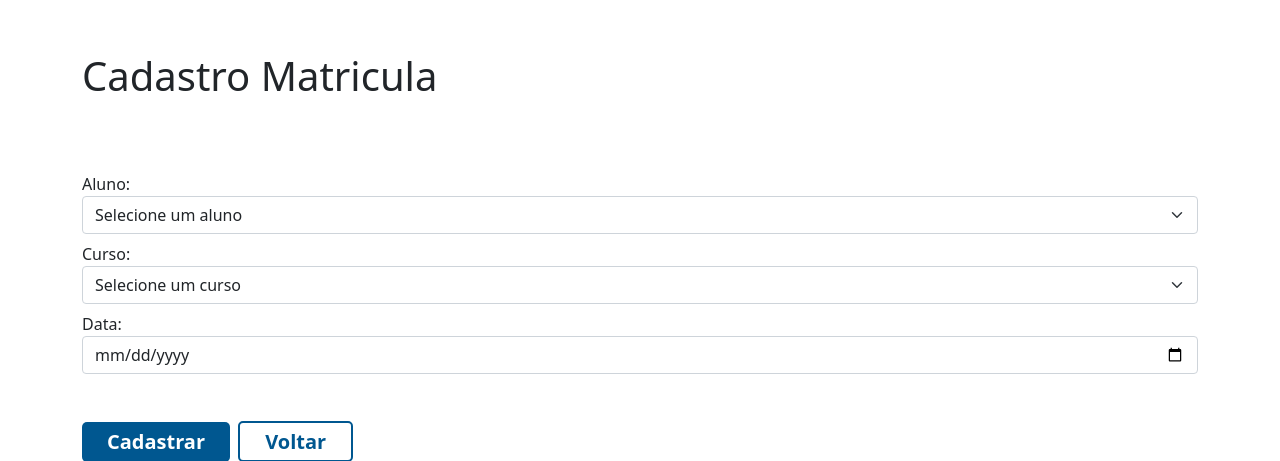
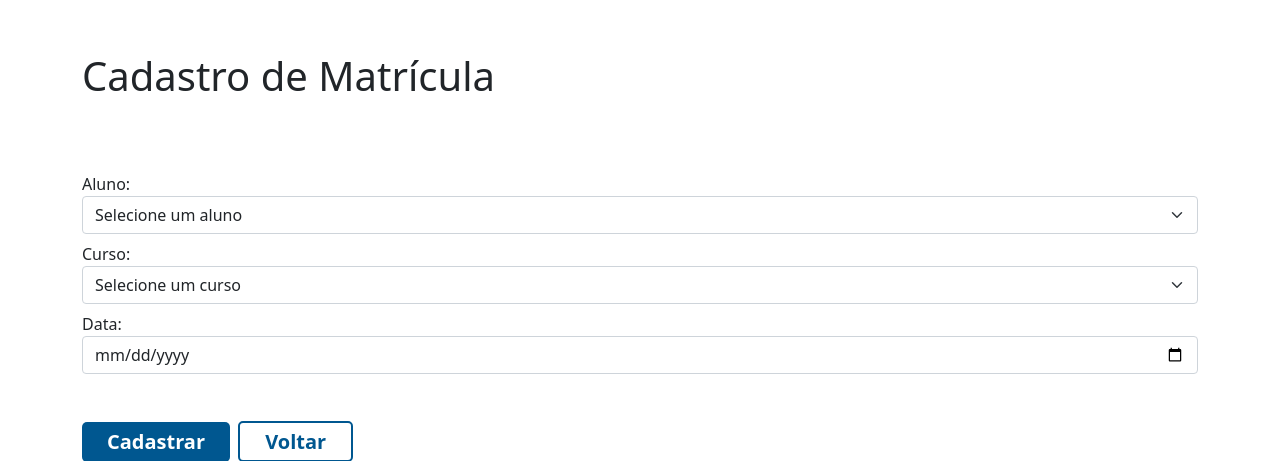
Before and after one commit to FernandoFdeS/projetoIntegrador, a PHP site: page /cadastroMatricula.php in a window 1280 px wide. Shown: the part 126-587 px from the top of the page. Run offline with PHP 8.4, Linux system fonts and the light colour scheme.

Commit message:
corrige titulo

```diff
--- a/Code/cadastroMatricula.php
+++ b/Code/cadastroMatricula.php
@@ -4,7 +4,7 @@
 
 <div class="container">
     <div class="row mt-5">
-        <h1 class="mt-1">Cadastro Matricula</h1>
+        <h1 class="mt-1">Cadastro de Matrícula</h1>
         <form class="mt-5" action="#" method="#">
             <div class="form-group mt-3">
                 <label for="aluno">Aluno: </label>
```
